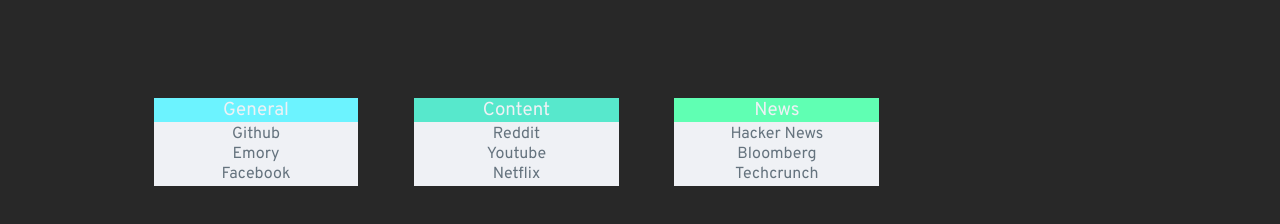
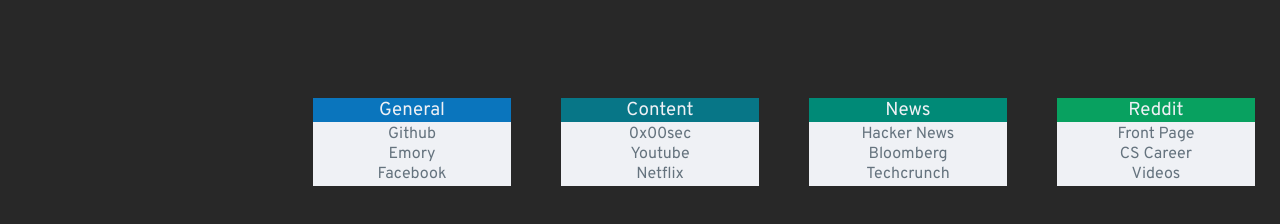
Before and after one commit to samlarson/startpage, a plain HTML site: page index.html in a window 1280 px wide. Shown: the part 182-406 px from the top of the page. Drawn offline with Linux system fonts and the light colour scheme.

Commit message:
Changed header colors, added section

```diff
--- a/css/stylesheet.css
+++ b/css/stylesheet.css
@@ -33,15 +33,25 @@
 }
 
 .main section {
-  display: inline-block;
+  /* display: inline-block;
   align: center;
-  /* margin: 15%;
-  width: 70%; */
+  margin: 15%;
+  width: 60%; */
+
+  width: 30%;
+  padding-bottom: 22%;
+  position: relative;
+  float: left;
 }
 
 .wrapper {
   max-width: 1024px;
-  margin: 0 auto;
+  overflow: hidden;
+  margin-left: 22.5%;
+  margin-top: 4%;
+  /* font-family: "Noto Sans", Times, serif; */
+  /* font-size: 28px; */
+  text-align: center;
 }
 
 body {
@@ -62,17 +72,17 @@
 }
 
 .general h3 {
-  background-color: #6CF3FF;
+  background-color: #0A75BD;
 }
 
 .content h3 {
-  background-color: #57E8CC;
+  background-color: #077687;
 }
 
-.mail h3 {
-  background-color: #98971a;
+.reddit h3 {
+  background-color: #08A160;
 }
 
 .news h3 {
-  background-color: #60FFB3;
+  background-color: #008A77;
 }
--- a/index.html
+++ b/index.html
@@ -26,7 +26,7 @@
                 <section class="content">
                     <h3>Content</h3>
                     <ul>
-                        <li><a href="https://www.reddit.com">Reddit</a></li>
+                        <li><a href="https://0x00sec.org/">0x00sec</a></li>
                         <li><a href="https://www.youtube.com./">Youtube</a></li>
                         <li><a href="https://www.netflix.com/gb/login">Netflix</a></li>
                     </ul>
@@ -39,6 +39,14 @@
                         <li><a href="https://techcrunch.com/">Techcrunch</a></li>
                     </ul>
                 </section>
+                <section class="reddit">
+                    <h3>Reddit</h3>
+                    <ul>
+                        <li><a href="https://old.reddit.com/">Front Page</a></li>
+                        <li><a href="https://old.reddit.com/r/cscareerquestions">CS Career</a></li>
+                        <li><a href="https://old.reddit.com/r/videos">Videos</a></li>
+                    </ul>
+                </section>
             </section>
         </div>
     </body>
```
